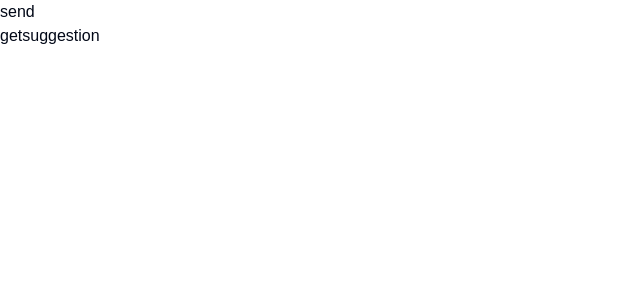
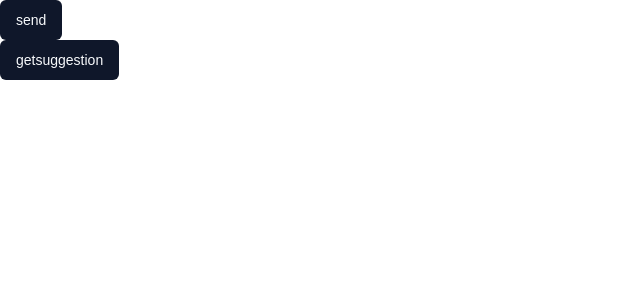
Before and after one commit to AayushGrg333/Whisper-Box, a Next.js app: page /u/1 in a window 1280 px wide. Shown: the top 300 px of the page, without its empty margins (0-640 px from the left). Built offline with nearby package versions, Linux system fonts and the light colour scheme.

Commit message:
dont with ai mesage suggestion

```diff
--- a/src/app/u/[username]/page.tsx
+++ b/src/app/u/[username]/page.tsx
@@ -8,10 +8,13 @@ import axios,{AxiosError} from "axios";
 import { ApiResponse } from "@/types/ApiResponse";
 import { useToast } from "@/hooks/use-toast";
 import { usePathname } from "next/navigation";
+import { Button } from "@/components/ui/button";
 
 function SendMessage() {
     const [message, setMessages] = useState("");
     const [isSendingMessage, setIsSendingMessage] = useState<boolean>(false);
+    const [AiSuggestion,setAISuggestion] = useState<string[]>([])
+    const [loadingAiSuggestion,setLoadingAiSuggestion] = useState<boolean>(false)
 
     const {toast} = useToast();
 
@@ -56,10 +59,12 @@ function SendMessage() {
     };
 
     const handleSuggestMessage = async () =>{
+      setLoadingAiSuggestion(true)
       try {
         const response = await axios.get<ApiResponse>("/api/suggest-messages");
-        const suggestion = response.data
-        console.log(suggestion)
+        const suggestion = response.data.text as string;
+        const suggestionArr = suggestion?.split('||');
+        setAISuggestion(suggestionArr)
 
       } catch (error) {
         console.error("Error duing getting message suggestion",error);
@@ -70,13 +75,15 @@ function SendMessage() {
           description: errormessage,
           variant: 'destructive',
         })
+      } finally{
+        setLoadingAiSuggestion(false);
       }
     }
 
     return (
         <>
-            <button onClick={handleSendMessage}>send</button><br />
-            <button onClick={handleSuggestMessage}>getsuggestion</button>
+            <Button onClick={handleSendMessage}>send</Button><br />
+            <Button onClick={handleSuggestMessage}>getsuggestion</Button>
         </>
     );
 }
--- a/src/types/ApiResponse.ts
+++ b/src/types/ApiResponse.ts
@@ -5,4 +5,5 @@ export interface ApiResponse{
     message: string;
     isAcceptingMessage?:boolean;
     messages?: Message[]
+    text?:string;
 }
```
